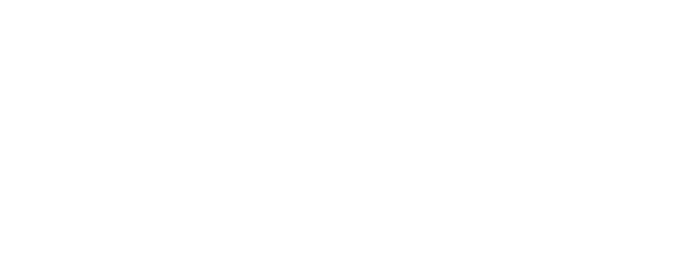
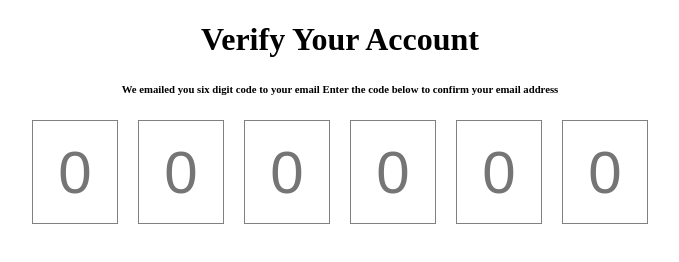
Before and after one commit to acciojob/OTP-Skyakash990, a website: page main.html in a window 1280 px wide. Shown: the whole page, without its empty margins (300-979 px from the left). Drawn offline with Linux system fonts and the light colour scheme.

Commit message:
created a submission

```diff
--- a/main.html
+++ b/main.html
@@ -7,6 +7,17 @@
 </head>
 
 <body>
+	<h1 style="text-align:center;" id="verification_heading">Verify Your Account</h1>
+	<h6 style="text-align:center;" id="verification_subtext">We emailed you six digit code to your email Enter the code below to confirm your email address</h6>
+	<section  class="code-container">
+		<input type="text" class="code" placeholder="0" maxlength="1">
+		<input type="text" class="code" placeholder="0" maxlength="1">
+		<input type="text" class="code" placeholder="0" maxlength="1">
+		<input type="text" class="code" placeholder="0" maxlength="1">
+		<input type="text" class="code" placeholder="0" maxlength="1">
+		<input type="text" class="code" placeholder="0" maxlength="1">
+
+	</section>
 	<!-- the entire body must be written by student -->
     <script type="text/javascript" src="./script.js">
 </script>
--- a/styles.css
+++ b/styles.css
@@ -1 +1,16 @@
 /*  your css code here. If applicable */
+.code-container{
+	display:flex;
+	justify-content:center;
+	gap:20px;
+}
+.code-container .code{
+	font-size:60px;
+	text-align:center;
+	width:80px;
+	border:1px solid grey;
+	height:100px;
+}
+.code:focus {
+    border-color: #007BFF;
+}
```
